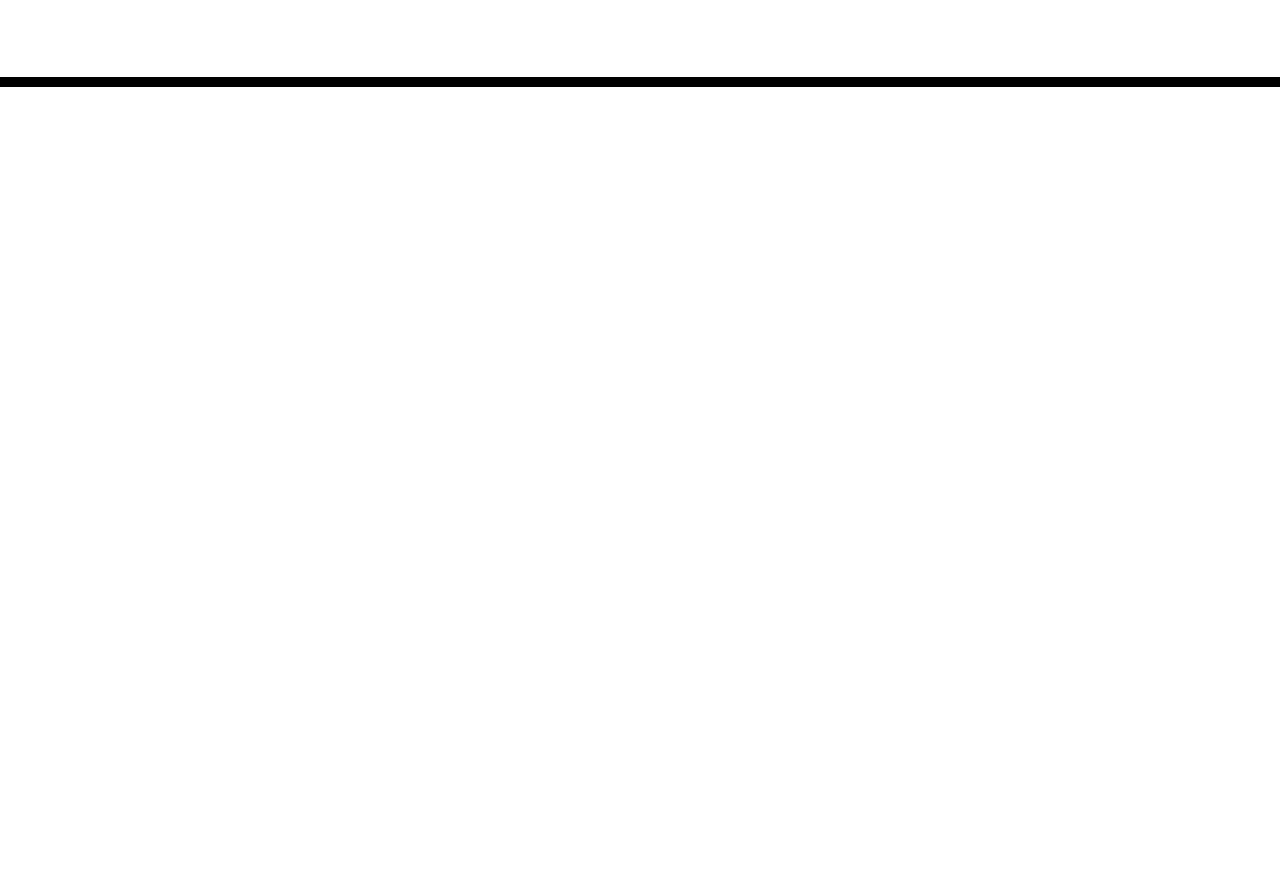
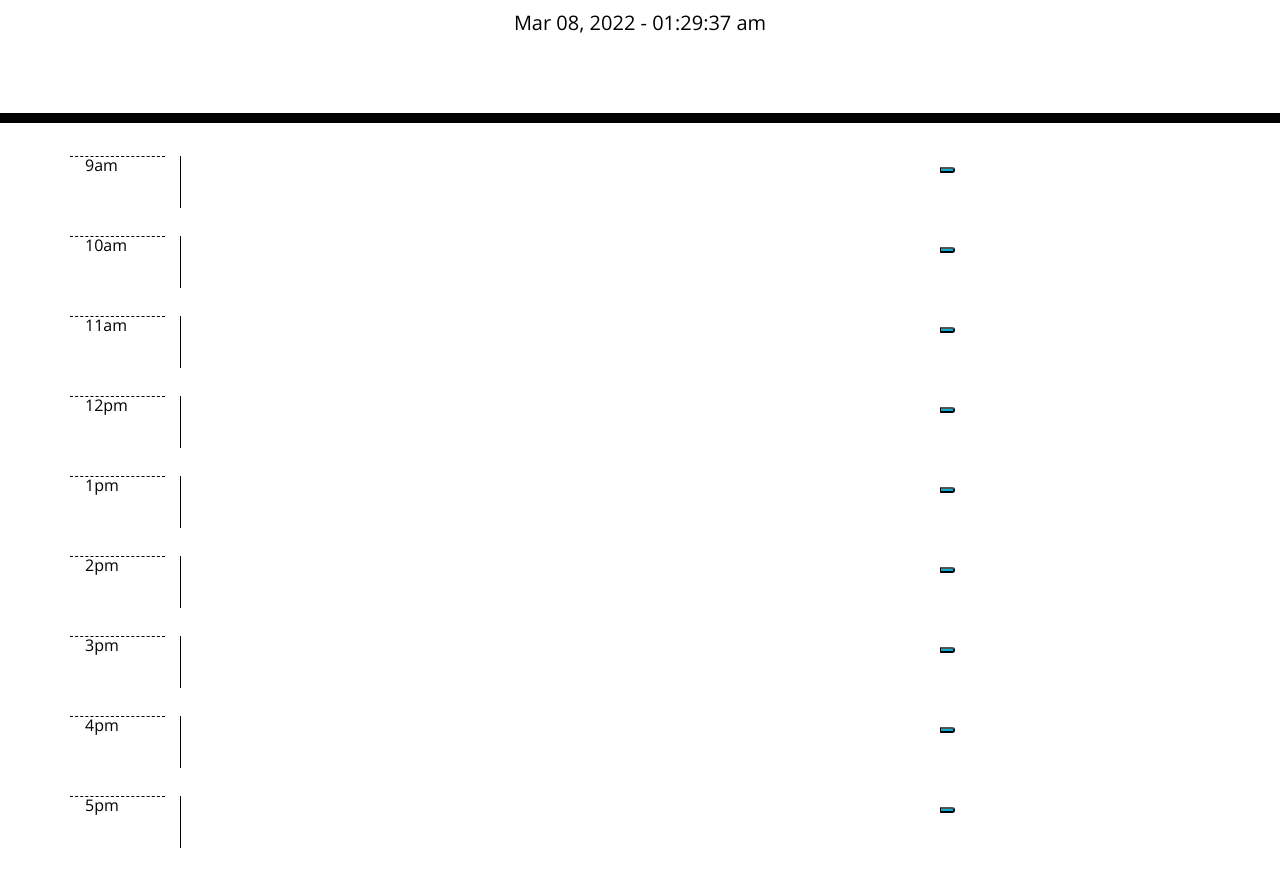
Before and after one commit to Boris-Veselov/scheduler, a plain HTML site: page index.html in a window 1280 px wide. Shown: the part 181-1056 px from the top of the page. Before the commit the page ends 800 px from the top, so only its background shows below. Drawn offline with nearby package versions, Linux system fonts and the light colour scheme; files that its build step writes are made by us from their sources.

Commit message:
updated timer

```diff
--- /dev/null
+++ b/assets/script.js
@@ -0,0 +1,19 @@
+var timeNow = document.querySelector("#currentDay");
+
+var currentTime = moment()
+
+timeNow.textContent = currentTime.format("MMM DD, YYYY - hh:mm:ss a");
+
+
+
+$(".saveBtn").on("click", function() {
+    var $parent = $(this).closest("[data-hour]");
+
+    var hour = $parent.data("hour");
+
+    var value = $parent.find("textarea").val().trim();
+
+    schedule[hour] = value;
+
+    localStorage.setItem("schedule", JSON.stringify(schedule));
+});
--- a/index.html
+++ b/index.html
@@ -18,7 +18,7 @@
       href="https://fonts.googleapis.com/css?family=Open+Sans&display=swap"
       rel="stylesheet"
     />
-    <link rel="stylesheet" href="style.css" />
+    <link rel="stylesheet" href="./assets/style.css" />
     <title>Work Day Scheduler</title>
   </head>
 
@@ -28,11 +28,65 @@
       <p class="lead">A simple calendar app for scheduling your work day</p>
       <p id="currentDay" class="lead"></p>
     </header>
+
     <div class="container">
+
       <!-- Timeblocks go here -->
+      <div class="row" time-block="9">
+        <div class="col-1 hour">9am</div>
+        <div class="col-8"><textarea class="textarea"></textarea></div>
+        <div class="col"><button class="saveBtn"></button></div>
+      </div>
+      <div class="row" time-block="10">
+        <div class="col-1 hour">10am</div>
+        <div class="col-8"><textarea class="textarea"></textarea></div>
+        <div class="col"><button class="saveBtn"></button></div>
+      </div>
+      <div class="row" hour="11">
+        <div class="col-1 hour">11am</div>
+        <div class="col-8"><textarea class="textarea"></textarea></div>
+        <div class="col"><button class="saveBtn"></button></div>
+      </div>
+      <div class="row" hour="12">
+        <div class="col-1 hour">12pm</div>
+        <div class="col-8"><textarea class="textarea"></textarea></div>
+        <div class="col"><button class="saveBtn"></button></div>
+      </div>
+      <div class="row" hour="1">
+        <div class="col-1 hour">1pm</div>
+        <div class="col-8"><textarea class="textarea"></textarea></div>
+        <div class="col"><button class="saveBtn"></button></div>
+      </div>
+      <div class="row" hour="2">
+        <div class="col-1 hour">2pm</div>
+        <div class="col-8"><textarea class="textarea"></textarea></div>
+        <div class="col"><button class="saveBtn"></button></div>
+      </div>
+      <div class="row" hour="3">
+        <div class="col-1 hour">3pm</div>
+        <div class="col-8"><textarea class="textarea"></textarea></div>
+        <div class="col"><button class="saveBtn"></button></div>
+      </div>
+      <div class="row" hour="4">
+        <div class="col-1 hour">4pm</div>
+        <div class="col-8"><textarea class="textarea"></textarea></div>
+        <div class="col"><button class="saveBtn"></button></div>
+      </div>
+      <div class="row" hour="5">
+        <div class="col-1 hour">5pm</div>
+        <div class="col-8"><textarea class="textarea"></textarea></div>
+        <div class="col"><button class="saveBtn"></button></div>
+      </div>
+
+
+
+
     </div>
 
     <script src="https://code.jquery.com/jquery-3.4.1.min.js"></script>
     <script src="https://cdnjs.cloudflare.com/ajax/libs/moment.js/2.24.0/moment.min.js"></script>
+
+
+    <script src="./assets/script.js"></script>
   </body>
 </html>
```
Also changed, not shown: 1 other file.
